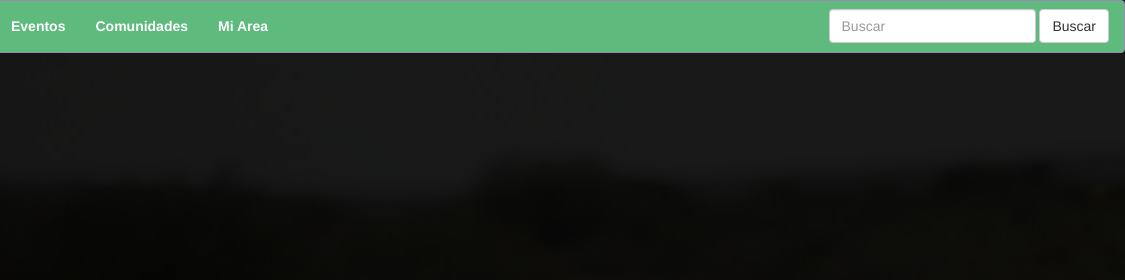
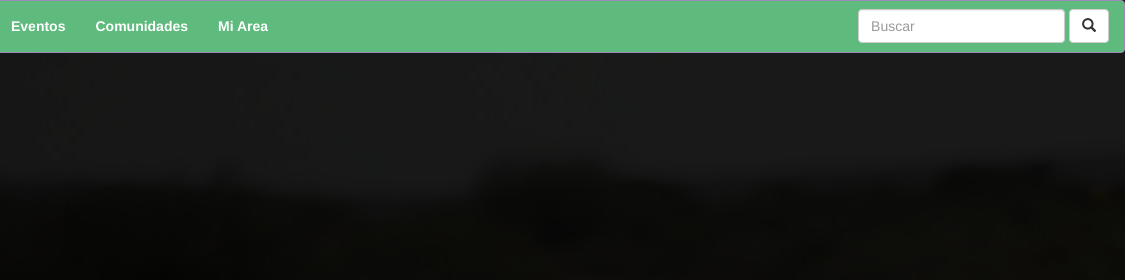
Before and after one commit to diegologs/urTeam, a plain HTML site: page web/event.html in a window 1280 px wide. Shown: the top 280 px of the page, 155-1280 px from the left. Drawn offline with nearby package versions, Linux system fonts and the light colour scheme.

Commit message:
Update search

```diff
--- a/web/event.html
+++ b/web/event.html
@@ -41,7 +41,7 @@
                     <div class="form-group">
                         <input type="text" class="form-control" placeholder="Buscar">
                     </div>
-                    <button type="submit" class="btn btn-default">Buscar</button>
+                    <button type="submit" class="btn btn-default"><i class="glyphicon glyphicon-search"></i></button>
                 </form>
             </ul>
         </div>
```
